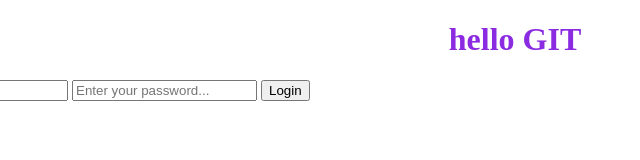
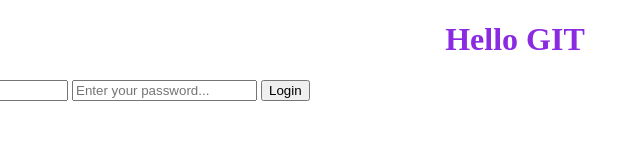
Before and after one commit to tina1284/my-awsome-app, a plain HTML site: page index.html in a window 1280 px wide. Shown: the full height of the page, 125-765 px from the left. Drawn offline with Linux system fonts and the light colour scheme.

Commit message:
Added Upper case on Hello

```diff
--- a/index.html
+++ b/index.html
@@ -14,7 +14,7 @@
     </style>
   </head>
   <body>
-    <h1>hello GIT</h1>
+    <h1>Hello GIT</h1>
     <form>
       <input type="email" placeholder="Enter your email..." />
       <input type="password" placeholder="Enter your password..." />
```
